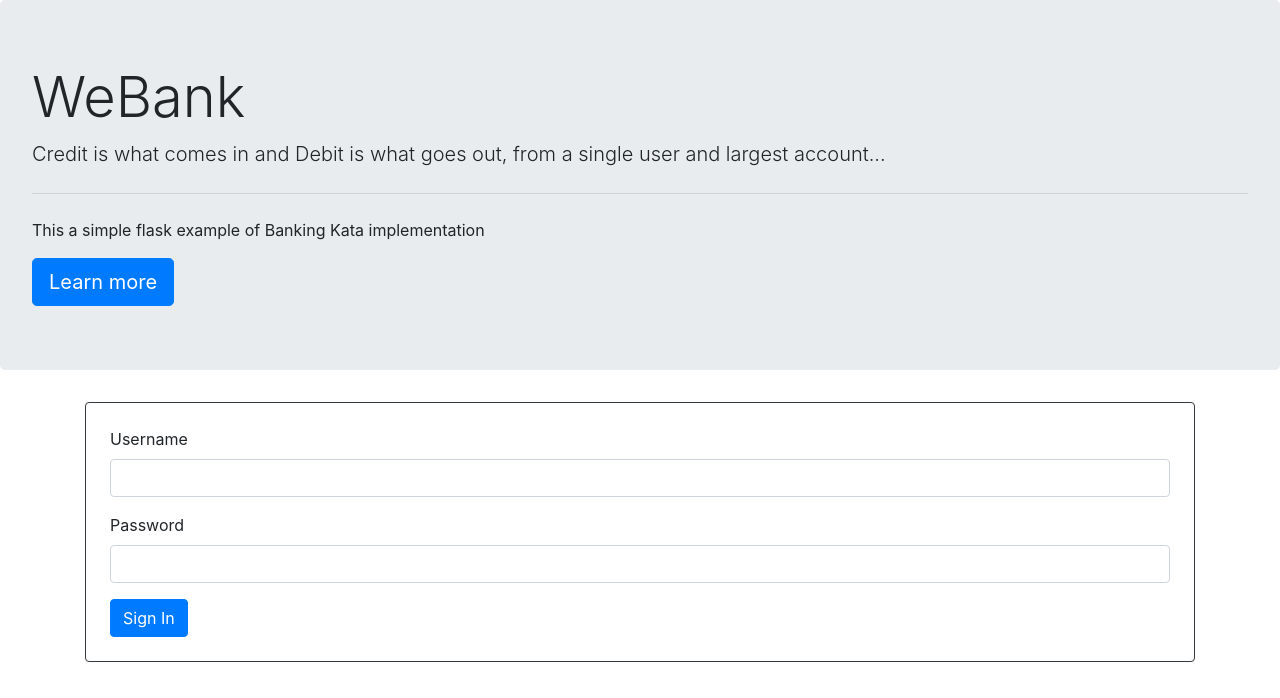
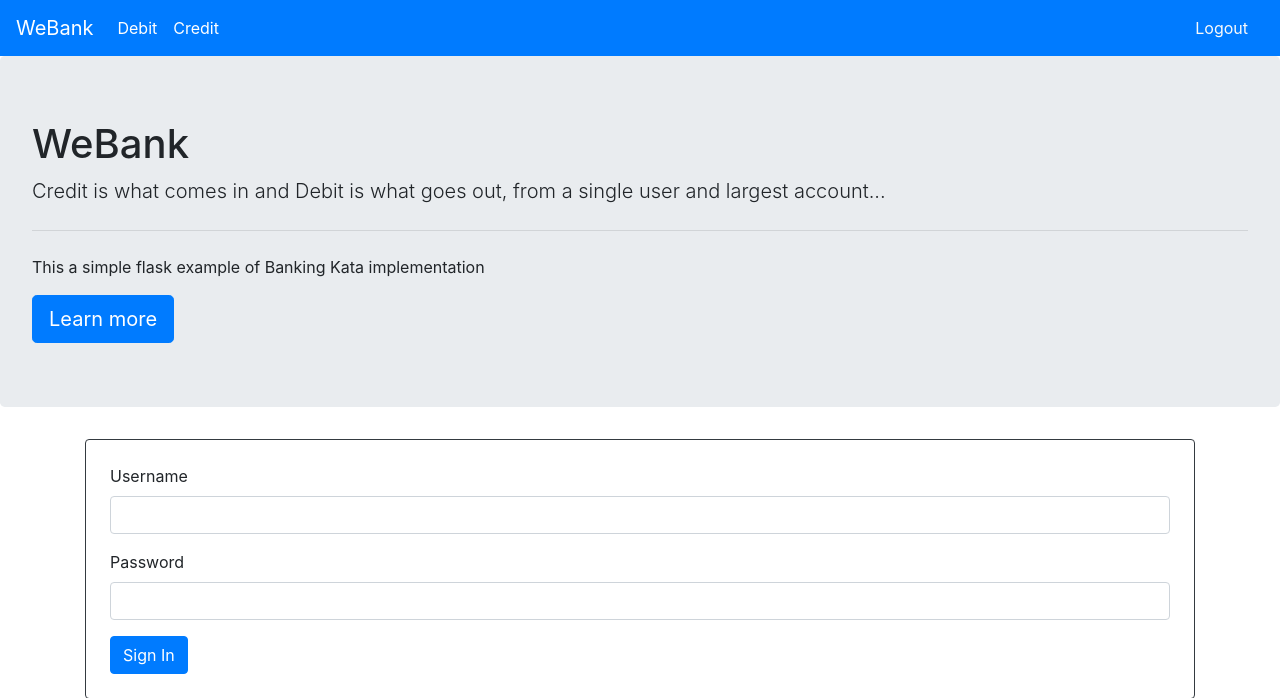
Before and after one commit to shyamz-22/bankingPy, a Flask app: page /home/login in a window 1280 px wide. Shown: the top 698 px of the page. Run offline with Flask 2, Linux system fonts and the light colour scheme; some libraries are stand-ins or nearby versions.

Commit message:
Add navigation bar

```diff
--- a/app/templates/base.html
+++ b/app/templates/base.html
@@ -14,8 +14,29 @@
     <title>{% block title %}{% endblock %}</title>
 </head>
 <body>
+<nav class="navbar navbar-expand-lg navbar-dark bg-primary">
+    <a class="navbar-brand" href="{{ url_for('home.login') }}">WeBank</a>
+    <button class="navbar-toggler" type="button" data-toggle="collapse" data-target="#navbarSupportedContent"
+            aria-controls="navbarSupportedContent" aria-expanded="false" aria-label="Toggle navigation">
+        <span class="navbar-toggler-icon"></span>
+    </button>
+
+    <div class="collapse navbar-collapse" id="navbarSupportedContent">
+        <ul class="navbar-nav mr-auto">
+            <li class="nav-item active">
+                <a class="nav-link" href="{{ url_for('account.debit') }}">Debit</a>
+            </li>
+            <li class="nav-item active">
+                <a class="nav-link" href="{{ url_for('account.credit') }}">Credit</a>
+            </li>
+        </ul>
+        <span class="nav-item active my-2 my-lg-0">
+            <a class="nav-link text-light" href="{{ url_for('home.logout') }}">Logout</a>
+        </span>
+    </div>
+</nav>
 <div class="jumbotron">
-    <h1 class="display-4">WeBank</h1>
+    <h1 class="display-6">WeBank</h1>
     <p class="lead">Credit is what comes in and Debit is what goes out, from a single user and largest account...</p>
     <hr class="my-4">
     <p>This a simple flask example of Banking Kata implementation</p>
```
